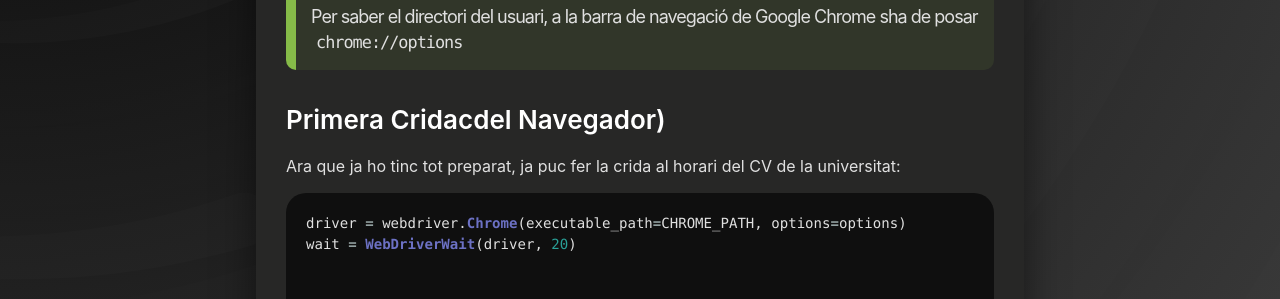
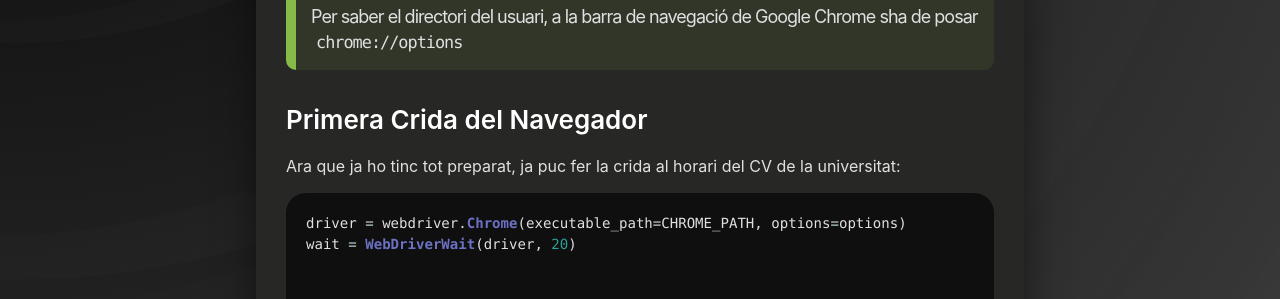
Before and after one commit to Guerauu/Guerauu.github.io, a Jekyll site: the page built from Projectes/projectes.html, in a window 1280 px wide and 900 px high, scrolled down 1348 px. Shown: the part 156-455 px from the top of the window. Built offline with Jekyll 4.4.1, drawn with Linux system fonts in a browser that asks for light colours.

Commit message:
Update 2023-04-05-AutoTask_v3.md

```diff
--- a/_posts/2023-04-05-AutoTask_v3.md
+++ b/_posts/2023-04-05-AutoTask_v3.md
@@ -61,7 +61,7 @@ options.add_argument('--profile-directory=Profile 1')
 > Per saber el directori del usuari, a la barra de navegació de Google Chrome sha de posar `chrome://options`
 
 
-### Primera Cridacdel Navegador)
+### Primera Crida del Navegador
 
 Ara que ja ho tinc tot preparat, ja puc fer la crida al horari del CV de la universitat:
 
```
